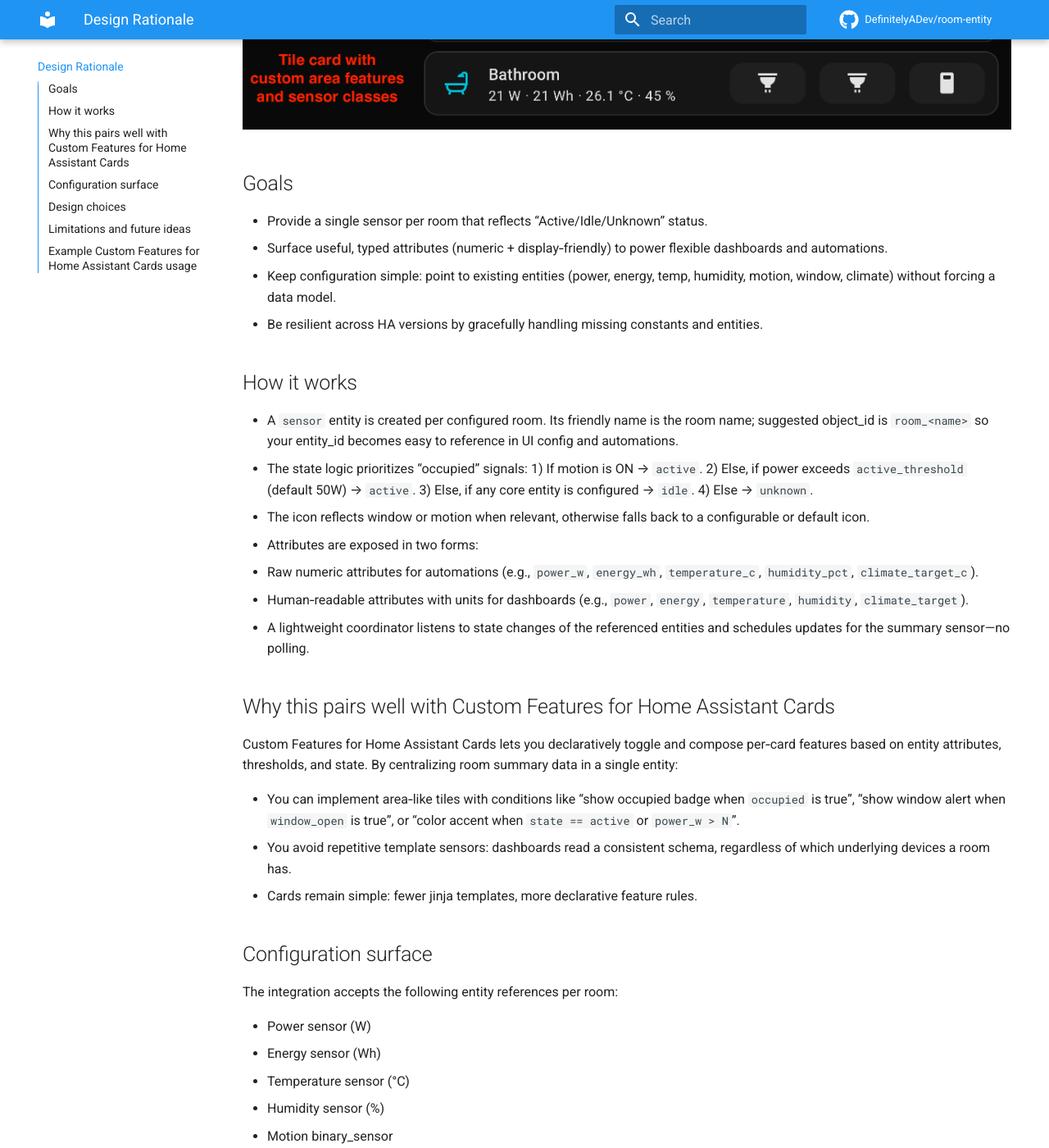
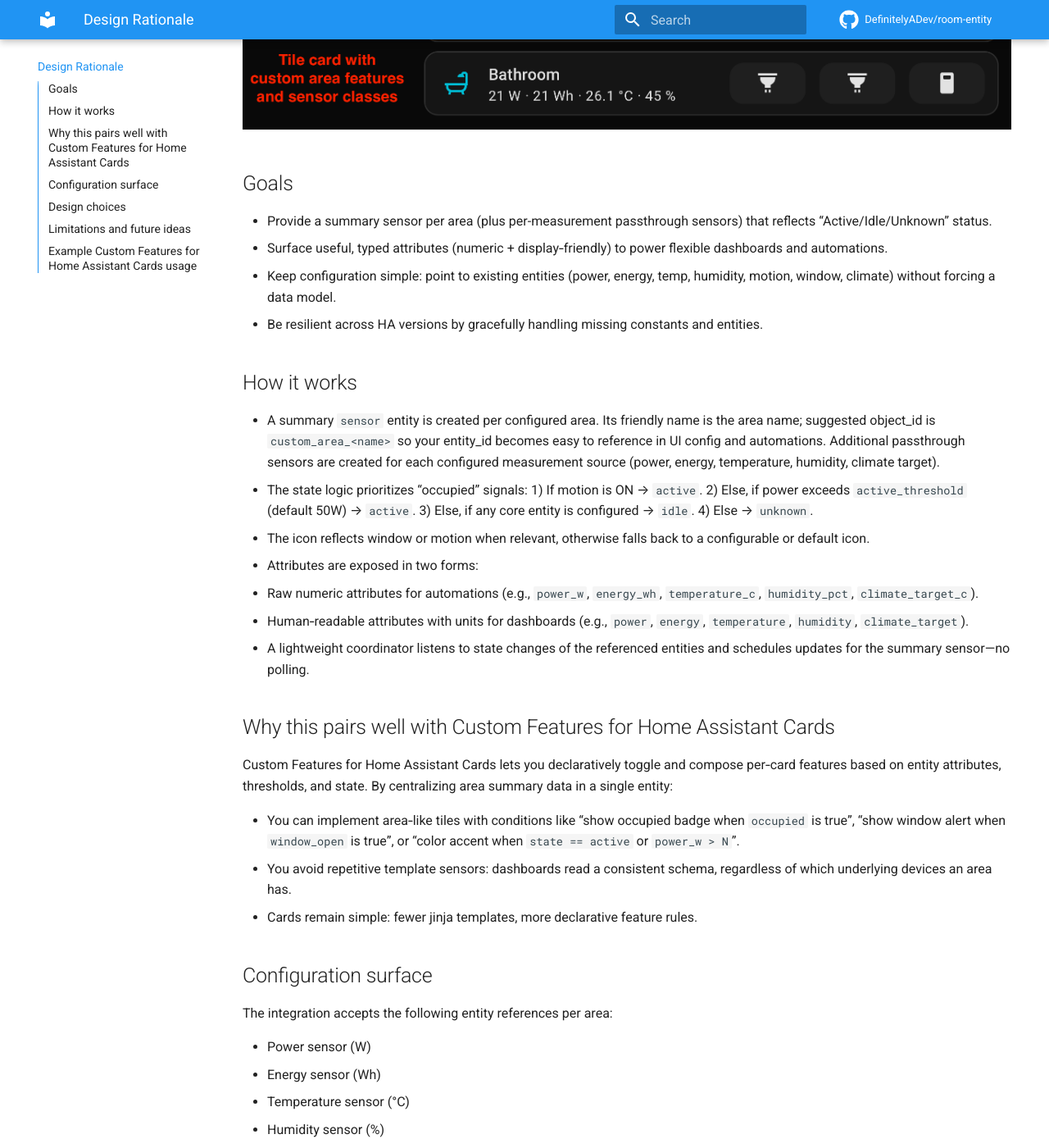
Before and after one commit to DefinitelyADev/custom-areas-integration, an MkDocs documentation site: the page built from docs/rationale.md, in a window 1280 px wide and 1400 px high, scrolled down 722 px. Shown: the whole window at 82% size. Built offline with MkDocs 1.6.1 and Material for MkDocs 9.7.7, drawn with Linux system fonts in a browser that asks for light colours; comment, search, counter and statistics services are not loaded; some of the changed text lies outside the part shown.

Commit message:
docs(M8-c): update rationale.md terminology to areas
Mechanical rename pass: room-level entity → area-level entity,
sensor.room_<name> → sensor.custom_area_<name>, "single sensor per
room" → "summary sensor per area (plus per-measurement passthroughs)".
Preserve the goals, design choices, Custom Features framing, and
screenshot reference verbatim.

Co-Authored-By: Claude Opus 4.7 (1M context) <noreply@anthropic.com>

```diff
--- a/docs/rationale.md
+++ b/docs/rationale.md
@@ -1,9 +1,9 @@
 # Design rationale
-This custom integration was created to deliver a room-level entity that works hand‑in‑hand with the [Custom Features for Home Assistant Cards](https://github.com/Nerwyn/custom-card-features) extension, allowing dashboards to mirror the Area card’s high‑level UX while remaining portable and source‑of‑truth agnostic, you are in control of areas' behavior. In addition, combining this integration with Custom Features for Home Assistant Cards unlocks more flexible card behaviors without being restricted to the Area logic and features. For example Area cards do not support showing a badge when a window is open, or when the AC is on, or changing the icon color based on temperature or humidity ranges. This integration exposes a stable schema that works well with Custom Features for Home Assistant Cards to implement these behaviors declaratively.
+This custom integration was created to deliver an area-level entity that works hand‑in‑hand with the [Custom Features for Home Assistant Cards](https://github.com/Nerwyn/custom-card-features) extension, allowing dashboards to mirror the Area card’s high‑level UX while remaining portable and source‑of‑truth agnostic, you are in control of areas' behavior. In addition, combining this integration with Custom Features for Home Assistant Cards unlocks more flexible card behaviors without being restricted to the Area logic and features. For example Area cards do not support showing a badge when a window is open, or when the AC is on, or changing the icon color based on temperature or humidity ranges. This integration exposes a stable schema that works well with Custom Features for Home Assistant Cards to implement these behaviors declaratively.
 
 Why not just use Areas? Two reasons:
 
-- Area entities aren’t first‑class, queryable sensors. They’re a grouping concept. Many dashboards still need a single, reactive entity per room that can provide a summary state and attributes for power, climate, occupancy, etc.
+- Area entities aren’t first‑class, queryable sensors. They’re a grouping concept. Many dashboards still need a single, reactive entity per area that can provide a summary state and attributes for power, climate, occupancy, etc.
 - The Area card’s behavior is great for overview dashboards, but it’s not easily reproducible across themes or custom dashboards without writing glue logic. This integration exposes a predictable sensor that pairs nicely with Custom Features for Home Assistant Cards’s rules and feature toggles.
 
 The integration makes it straightforward to reproduce Area card behavior on a Tile card using Custom Features for Home Assistant Cards.
@@ -12,14 +12,14 @@ The integration makes it straightforward to reproduce Area card behavior on a Ti
 
 ## Goals
 
-- Provide a single sensor per room that reflects “Active/Idle/Unknown” status.
+- Provide a summary sensor per area (plus per-measurement passthrough sensors) that reflects “Active/Idle/Unknown” status.
 - Surface useful, typed attributes (numeric + display‑friendly) to power flexible dashboards and automations.
 - Keep configuration simple: point to existing entities (power, energy, temp, humidity, motion, window, climate) without forcing a data model.
 - Be resilient across HA versions by gracefully handling missing constants and entities.
 
 ## How it works
 
-- A `sensor` entity is created per configured room. Its friendly name is the room name; suggested object_id is `room_<name>` so your entity_id becomes easy to reference in UI config and automations.
+- A summary `sensor` entity is created per configured area. Its friendly name is the area name; suggested object_id is `custom_area_<name>` so your entity_id becomes easy to reference in UI config and automations. Additional passthrough sensors are created for each configured measurement source (power, energy, temperature, humidity, climate target).
 - The state logic prioritizes “occupied” signals:
   1) If motion is ON → `active`.
   2) Else, if power exceeds `active_threshold` (default 50W) → `active`.
@@ -33,15 +33,15 @@ The integration makes it straightforward to reproduce Area card behavior on a Ti
 
 ## Why this pairs well with Custom Features for Home Assistant Cards
 
-Custom Features for Home Assistant Cards lets you declaratively toggle and compose per‑card features based on entity attributes, thresholds, and state. By centralizing room summary data in a single entity:
+Custom Features for Home Assistant Cards lets you declaratively toggle and compose per‑card features based on entity attributes, thresholds, and state. By centralizing area summary data in a single entity:
 
 - You can implement area‑like tiles with conditions like “show occupied badge when `occupied` is true”, “show window alert when `window_open` is true”, or “color accent when `state == active` or `power_w > N`”.
-- You avoid repetitive template sensors: dashboards read a consistent schema, regardless of which underlying devices a room has.
+- You avoid repetitive template sensors: dashboards read a consistent schema, regardless of which underlying devices an area has.
 - Cards remain simple: fewer jinja templates, more declarative feature rules.
 
 ## Configuration surface
 
-The integration accepts the following entity references per room:
+The integration accepts the following entity references per area:
 
 - Power sensor (W)
 - Energy sensor (Wh)
@@ -53,7 +53,7 @@ The integration accepts the following entity references per room:
 
 Optional settings:
 
-- `active_threshold`: Power threshold (W) to consider the room active when motion is off. Default: 50.0
+- `active_threshold`: Power threshold (W) to consider the area active when motion is off. Default: 50.0
 - `icon`: Fallback icon when neither motion nor window is active.
 
 ## Design choices
@@ -79,4 +79,4 @@ Optional settings:
 - Change icon color based on `humidity_pct` or `temperature_c` ranges.
 - Conditionally reveal a secondary line like `power` or `climate_target` when present.
 
-With a stable, documented schema, you can compose these behaviors per room without duplicating logic across cards.
+With a stable, documented schema, you can compose these behaviors per area without duplicating logic across cards.
```
